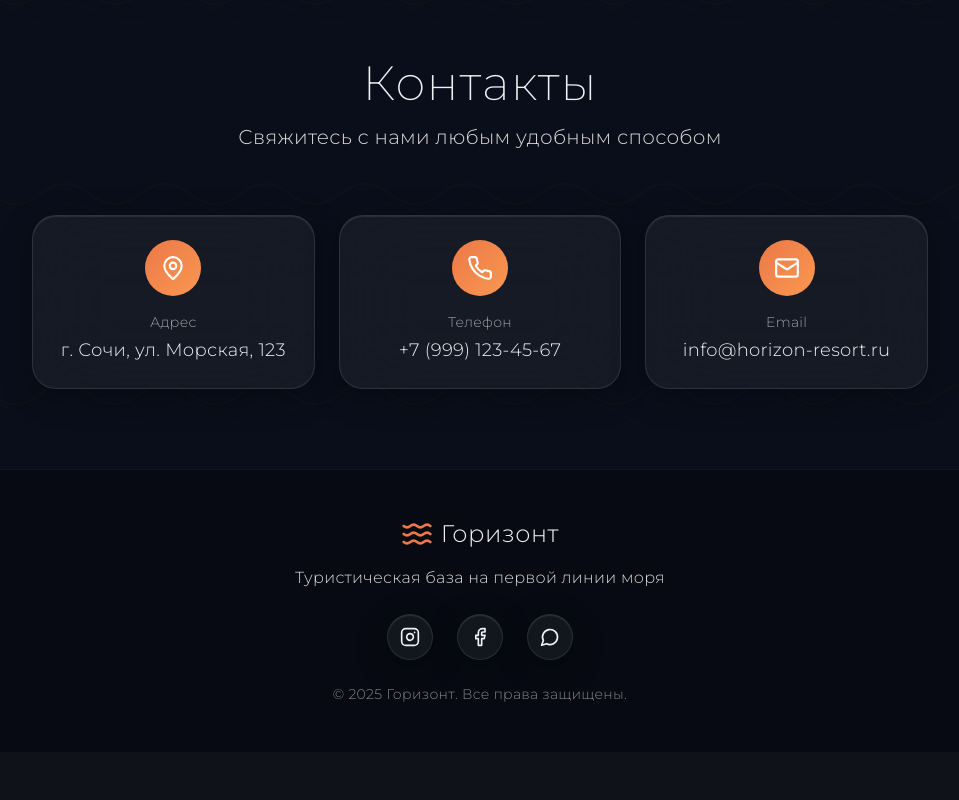
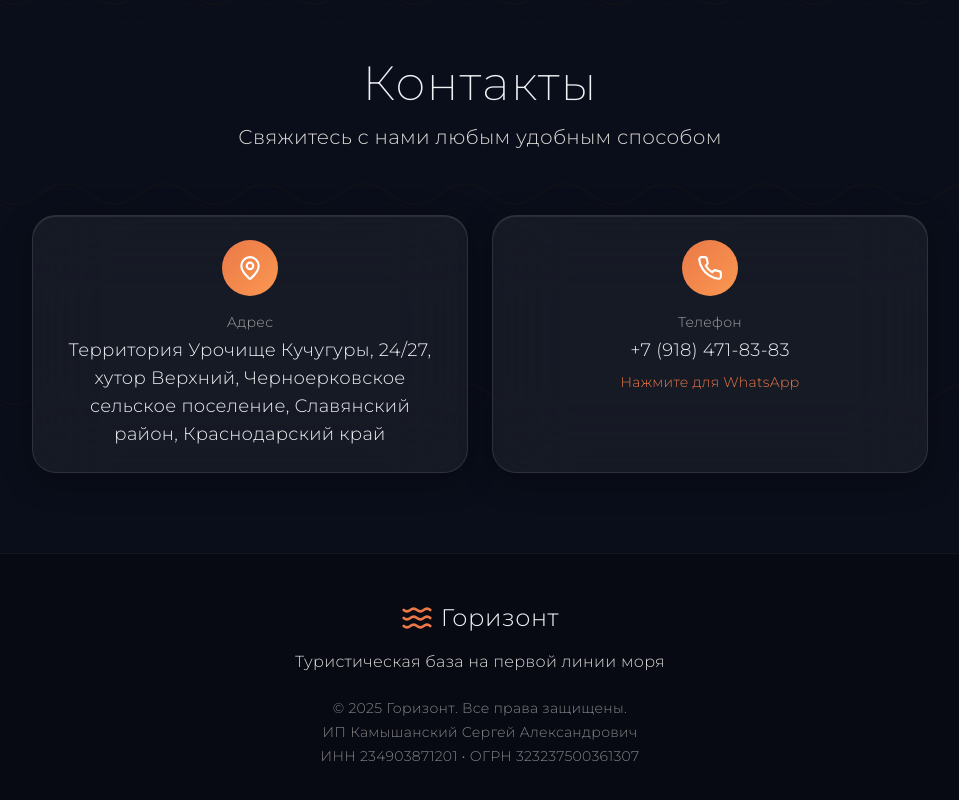
Before and after one commit to pr-poehali-dev/modern-glass-tourism, a React (Vite) app: page / in a window 1280 px wide. Shown: the part 2706-3506 px from the top of the page, without its empty margins (160-1119 px from the left). Before the commit the page ends 3458 px from the top, so only its background shows below. Built offline with nearby package versions, Linux system fonts and the light colour scheme.

Commit message:
Обнови контакты и реквизиты в футере

```diff
--- a/src/components/sections/ContactsSection.tsx
+++ b/src/components/sections/ContactsSection.tsx
@@ -14,24 +14,44 @@ export default function ContactsSection() {
           </p>
         </div>
 
-        <div className="grid sm:grid-cols-2 md:grid-cols-3 gap-4 sm:gap-6 max-w-4xl mx-auto">
-          {[
-            { icon: 'MapPin', title: 'Адрес', text: 'г. Сочи, ул. Морская, 123' },
-            { icon: 'Phone', title: 'Телефон', text: '+7 (999) 123-45-67' },
-            { icon: 'Mail', title: 'Email', text: 'info@horizon-resort.ru' }
-          ].map((contact) => (
-            <Card key={contact.title} className="glass-card p-4 sm:p-6 hover-scale sm:col-span-1 last:sm:col-span-2 last:md:col-span-1">
+        <div className="grid sm:grid-cols-2 gap-4 sm:gap-6 max-w-4xl mx-auto">
+          <Card className="glass-card p-4 sm:p-6 hover-scale">
+            <div className="flex flex-col items-center text-center gap-4">
+              <div className="w-12 h-12 sm:w-14 sm:h-14 rounded-full bg-gradient-to-br from-burnt-orange to-accent-orange flex items-center justify-center flex-shrink-0">
+                <Icon name="MapPin" size={22} className="sm:w-[26px] sm:h-[26px] text-white" />
+              </div>
+              <div>
+                <p className="text-warm-gray/70 text-sm font-light mb-1">Адрес</p>
+                <p className="text-deep-gray font-light text-base sm:text-lg break-words">
+                  Территория Урочище Кучугуры, 24/27, хутор Верхний, Черноерковское сельское поселение, Славянский район, Краснодарский край
+                </p>
+              </div>
+            </div>
+          </Card>
+
+          <a
+            href="https://wa.me/79184718383"
+            target="_blank"
+            rel="noopener noreferrer"
+            className="block"
+          >
+            <Card className="glass-card p-4 sm:p-6 hover-scale h-full cursor-pointer transition-all duration-300 hover:shadow-lg hover:shadow-burnt-orange/20">
               <div className="flex flex-col items-center text-center gap-4">
                 <div className="w-12 h-12 sm:w-14 sm:h-14 rounded-full bg-gradient-to-br from-burnt-orange to-accent-orange flex items-center justify-center flex-shrink-0">
-                  <Icon name={contact.icon} size={22} className="sm:w-[26px] sm:h-[26px] text-white" />
+                  <Icon name="Phone" size={22} className="sm:w-[26px] sm:h-[26px] text-white" />
                 </div>
                 <div>
-                  <p className="text-warm-gray/70 text-sm font-light mb-1">{contact.title}</p>
-                  <p className="text-deep-gray font-light text-base sm:text-lg break-words">{contact.text}</p>
+                  <p className="text-warm-gray/70 text-sm font-light mb-1">Телефон</p>
+                  <p className="text-deep-gray font-light text-base sm:text-lg break-words">
+                    +7 (918) 471-83-83
+                  </p>
+                  <p className="text-burnt-orange text-xs sm:text-sm font-light mt-2">
+                    Нажмите для WhatsApp
+                  </p>
                 </div>
               </div>
             </Card>
-          ))}
+          </a>
         </div>
       </div>
     </section>
--- a/src/components/sections/Footer.tsx
+++ b/src/components/sections/Footer.tsx
@@ -11,16 +11,11 @@ export default function Footer() {
         <p className="text-sm sm:text-base text-warm-gray mb-4 md:mb-6 font-light">
           Туристическая база на первой линии моря
         </p>
-        <div className="flex justify-center gap-4 sm:gap-6 mb-4 md:mb-6">
-          {['Instagram', 'Facebook', 'MessageCircle'].map((icon) => (
-            <button key={icon} className="glass-card p-2 sm:p-3 rounded-full hover-scale">
-              <Icon name={icon} size={18} className="sm:w-5 sm:h-5 text-deep-gray" />
-            </button>
-          ))}
+        <div className="text-warm-gray/60 text-xs sm:text-sm font-light space-y-1">
+          <p>© 2025 Горизонт. Все права защищены.</p>
+          <p>ИП Камышанский Сергей Александрович</p>
+          <p>ИНН 234903871201 • ОГРН 323237500361307</p>
         </div>
-        <p className="text-warm-gray/60 text-sm font-light">
-          © 2025 Горизонт. Все права защищены.
-        </p>
       </div>
     </footer>
   );
```
